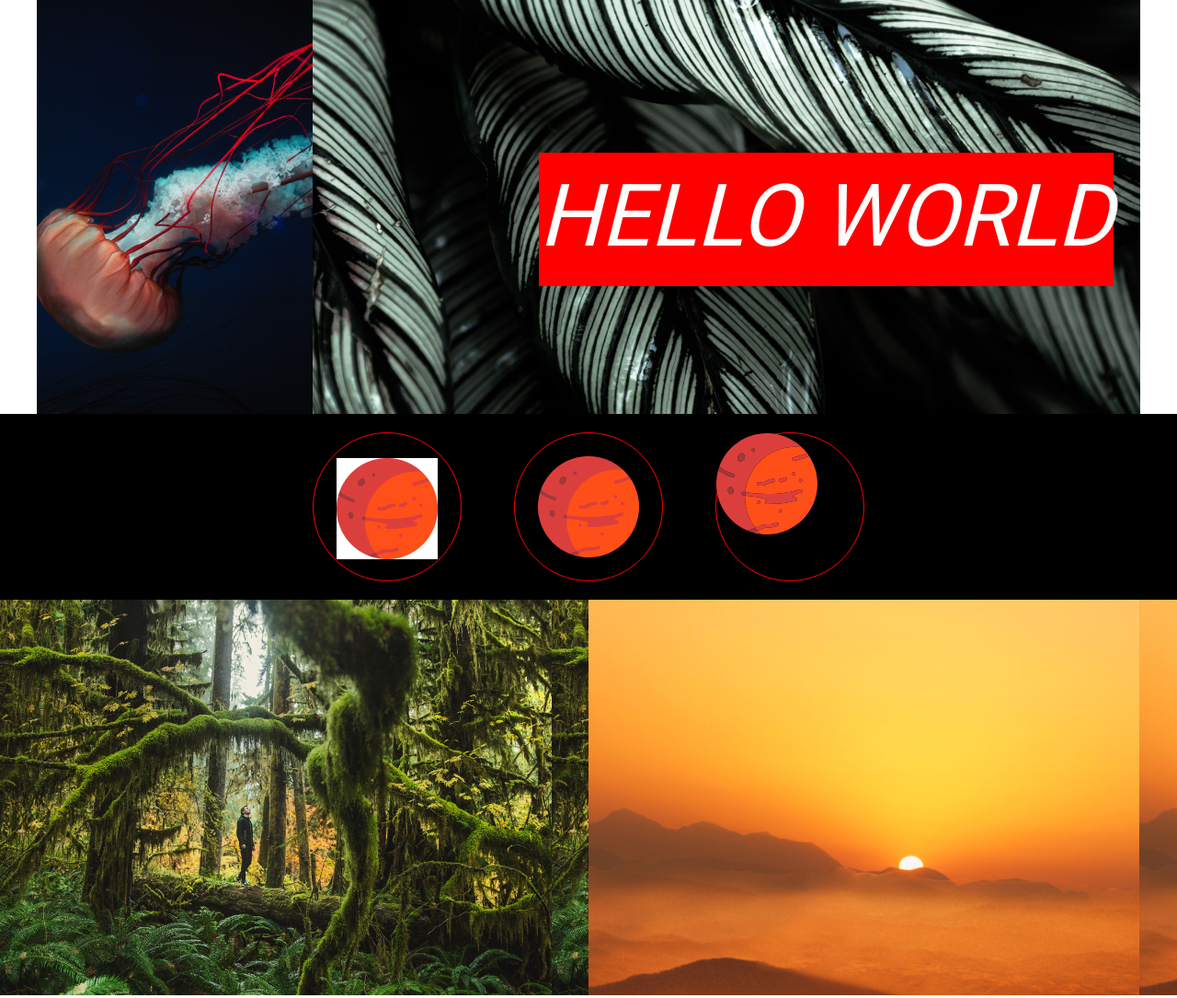
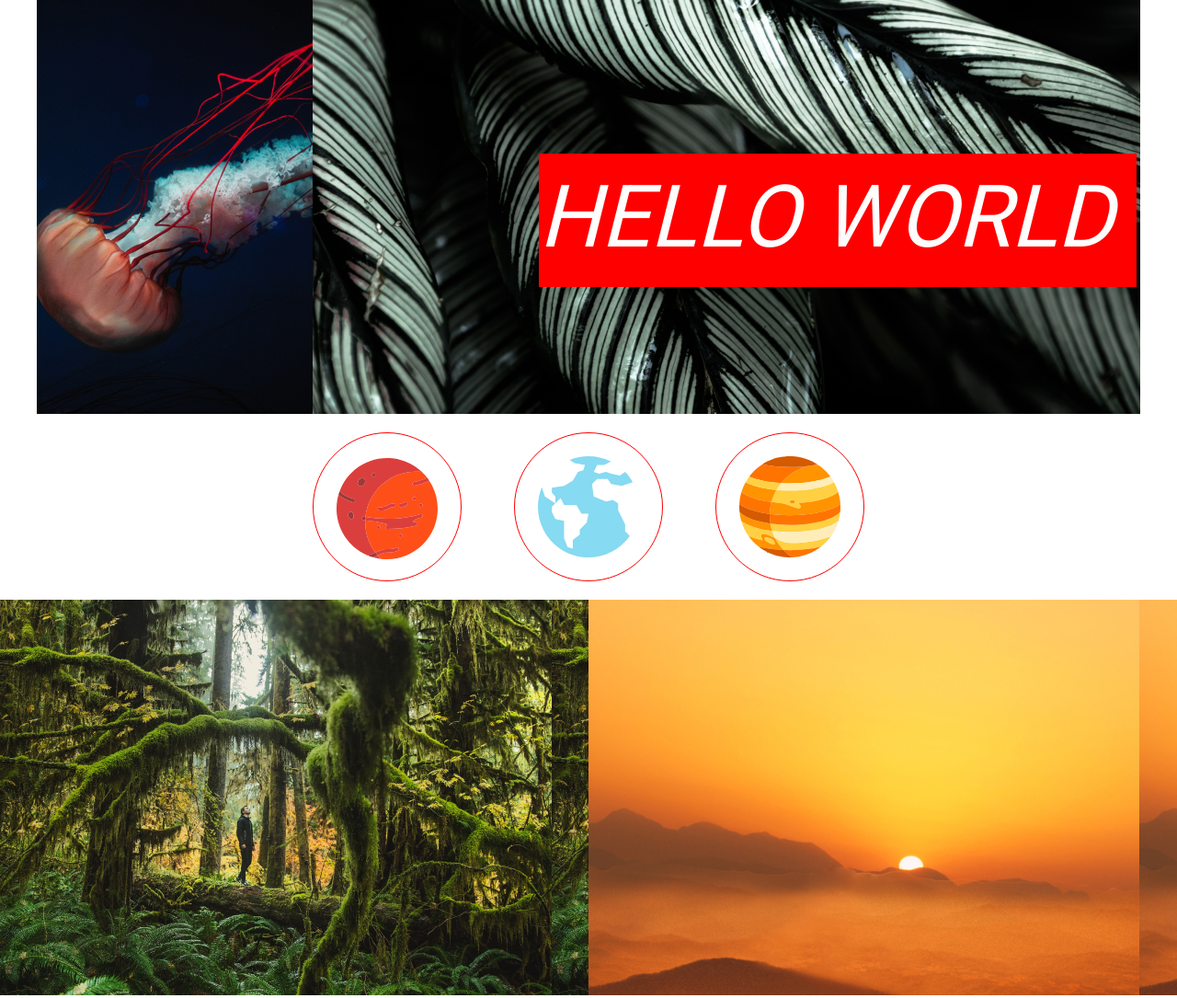
Before and after one commit to Nova5vi7/starter_kit, a website: page app/index.html in a window 1280 px wide. Shown: the top 1085 px of the page at 92% size. Drawn offline with nearby package versions, Linux system fonts and the light colour scheme; files that its build step writes are made by us from their sources.

Commit message:
yo need help

```diff
--- a/app/index.html
+++ b/app/index.html
@@ -12,8 +12,10 @@
     <link rel="apple-touch-icon" href="apple-touch-icon.png" />
 
     <link rel="stylesheet" href="styles/main.css" />
-    <link href="https://fonts.googleapis.com/css?family=Roboto&display=swap" rel="stylesheet">
-
+    <link
+      href="https://fonts.googleapis.com/css?family=Roboto&display=swap"
+      rel="stylesheet"
+    />
   </head>
   <body>
     <section class="section-one">
@@ -27,13 +29,13 @@
     <section class="section-two">
       <div class="planets">
         <div class="planet planet-one">
-          <img src="./images/mars.jpg" alt="" />
+          <img src="./images/mars.svg" alt="" />
         </div>
         <div class="planet planet-two">
-          <img src="./images/mars.png" alt="" />
+          <img src="./images/Vector.svg" alt="" />
         </div>
-        <div class="planet">
-          <img src="./images/mars.svg" alt="" />
+        <div class="planet planet-three">
+          <img src="./images/jupiters.svg" alt="" />
         </div>
       </div>
     </section>
--- a/app/styles/main.scss
+++ b/app/styles/main.scss
@@ -22,13 +22,17 @@ body {
     background: url("../images/jellyfish.jpg");
   }
   .block-one {
+    position: relative;
     width: 900px;
     height: 450px;
     background: url("../images/foliage.jpg");
   }
   .block-two {
     display: inline-block;
-    // width: 650px;
+    position: absolute;
+    right: 4px;
+    bottom: 138px;
+    width: 650px;
     height: 145px;
     background: #ff0000;
     font-family: "Roboto", sans-serif;
@@ -38,7 +42,6 @@ body {
     line-height: 112px;
     align-items: center;
     color: #fdfdfd;
-    margin: 166px 0 0 246px;
     padding-top: 13px;
   }
 }
@@ -48,7 +51,7 @@ body {
   justify-content: center;
 
   padding: 10px 0;
-  background-color: black;
+  background-color: white;
 
   .planet {
     width: 162px;
@@ -80,6 +83,16 @@ body {
       // минус половина ширины изображения с лева
       margin-left: -55px;
     }
+
+  }
+  .planet-three {
+    position: relative;
+    img {
+      position: absolute;
+      top: 25px;
+      left: 25px;
+    }
+
   }
 }
 .section-three {
```
Also changed, not shown: app/images/Vector.svg (added), app/images/jupiters.svg (added), app/images/mars.jpg (deleted), app/images/mars.png (deleted).
